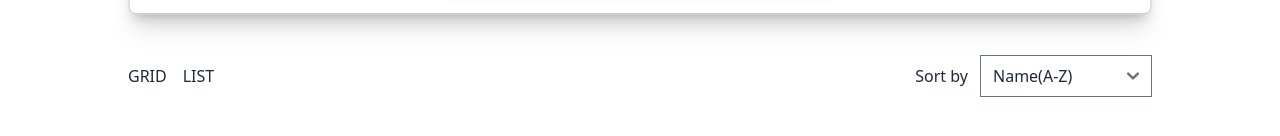
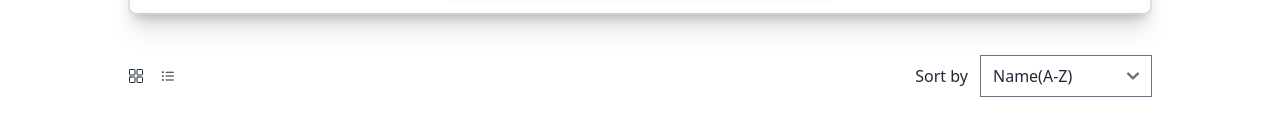
Before and after one commit to dantee8/Tde-lighting-Solutions, a React (Vite) app: page /products in a window 1280 px wide. Shown: the part 469-605 px from the top of the page. Built offline with nearby package versions, Linux system fonts and the light colour scheme.

Commit message:
added icons for gird and list style names

```diff
--- a/src/pages/ProductsListPage.jsx
+++ b/src/pages/ProductsListPage.jsx
@@ -2,6 +2,8 @@ import React, { useState } from "react";
 import CaruselHero from "../components/CaruselHero";
 import ProductCard from "../components/ProductCard";
 import { useSelector } from "react-redux";
+import { IoGridOutline } from "react-icons/io5";
+import { IoIosList } from "react-icons/io";
 
 const ProductsListPage = () => {
   const products = useSelector((state) => state.product.products);
@@ -16,11 +18,11 @@ const ProductsListPage = () => {
       <CaruselHero />
       <div className="flex mt-10   justify-between">
         <div className="flex gap-4 items-center">
-          <div className="cursopr-pointer" onClick={handleGridStyle}>
-            GRID
+          <div className="cursor-pointer" onClick={handleGridStyle}>
+            <IoGridOutline />
           </div>
           <div className="cursor-pointer" onClick={handleGridStyle}>
-            LIST
+            <IoIosList />
           </div>
         </div>
 
```
